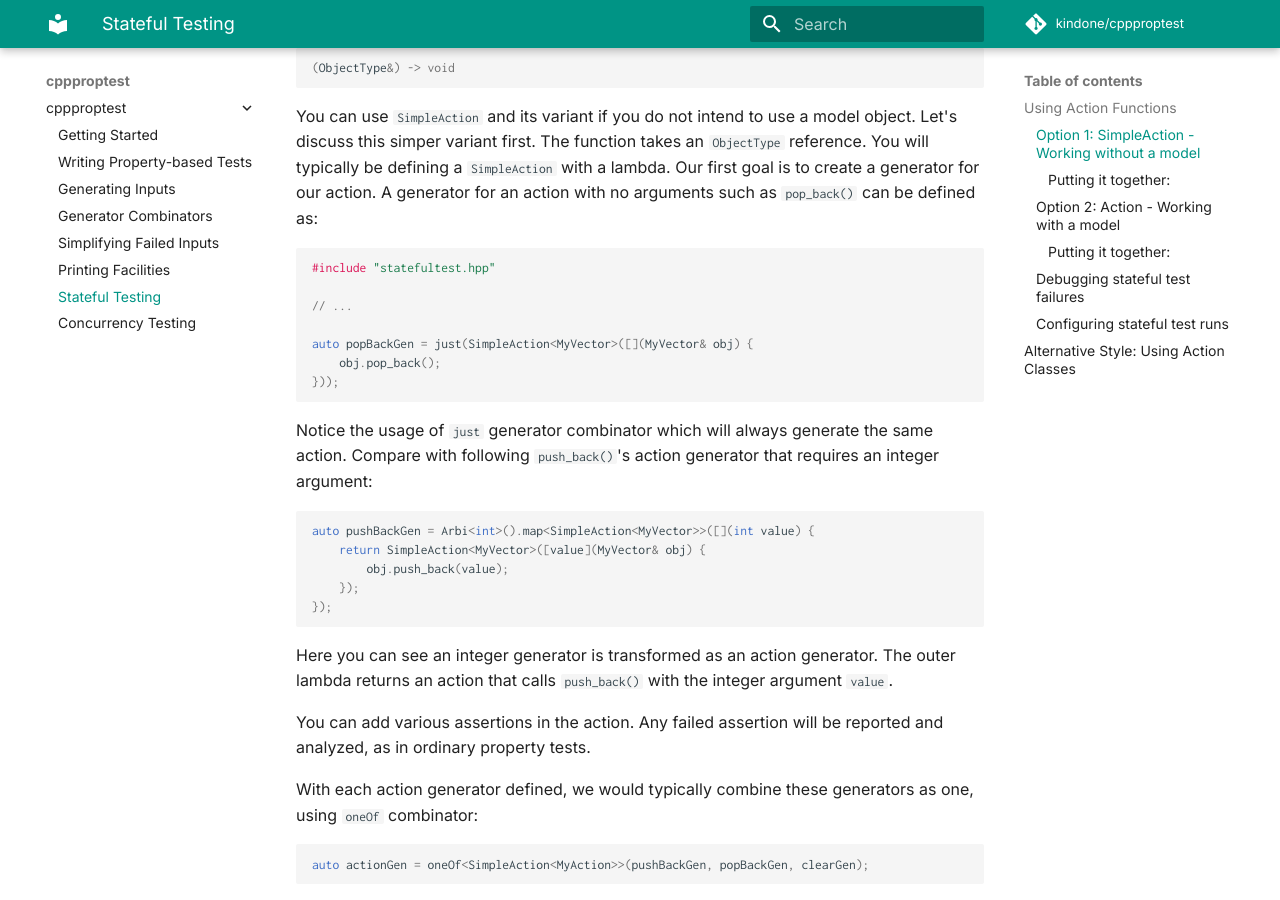
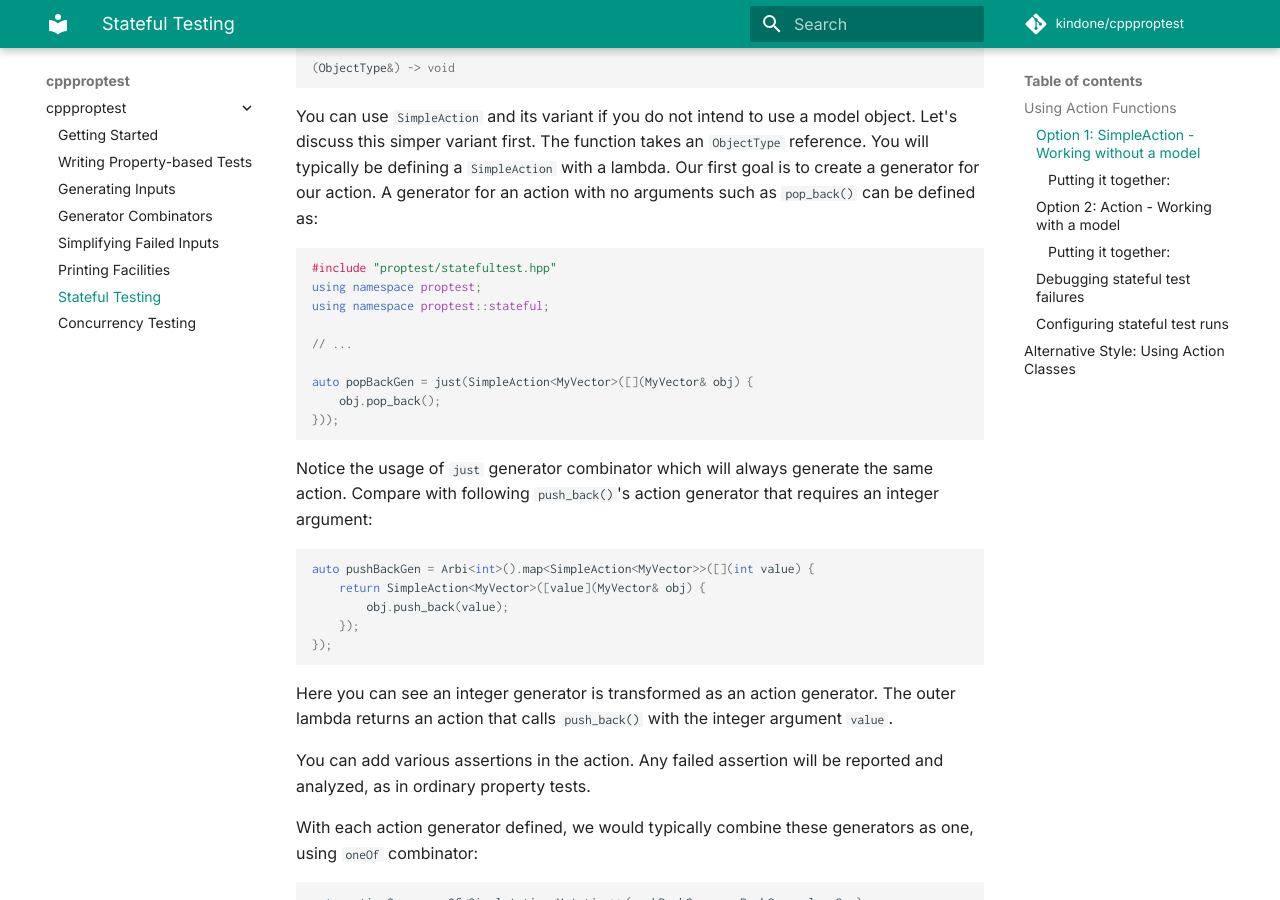
Before and after one commit to kindone/cppproptest2, an MkDocs documentation site: the page built from docs/StatefulTesting.md, in a window 1280 px wide and 900 px high, scrolled down 1332 px. Built offline with MkDocs 1.6.1 and Material for MkDocs 9.7.7, drawn with Linux system fonts in a browser that asks for light colours; comment, search, counter and statistics services are not loaded.

Commit message:
adjusting doc

````diff
--- a/docs/StatefulTesting.md
+++ b/docs/StatefulTesting.md
@@ -51,7 +51,9 @@ An `Action` or a `SimpleAction` is formally defined as a functor object of the f
 You can use `SimpleAction` and its variant if you do not intend to use a model object. Let's discuss this simper variant first. The function takes an `ObjectType` reference. You will typically be defining a `SimpleAction` with a lambda. Our first goal is to create a generator for our action. A generator for an action with no arguments such as `pop_back()` can be defined as:
 
 ```cpp
-#include "statefultest.hpp"
+#include "proptest/statefultest.hpp"
+using namespace proptest;
+using namespace proptest::stateful;
 
 // ...
 
````
Also changed, not shown: docs/ConcurrencyTesting.md (+3 -0 lines).
